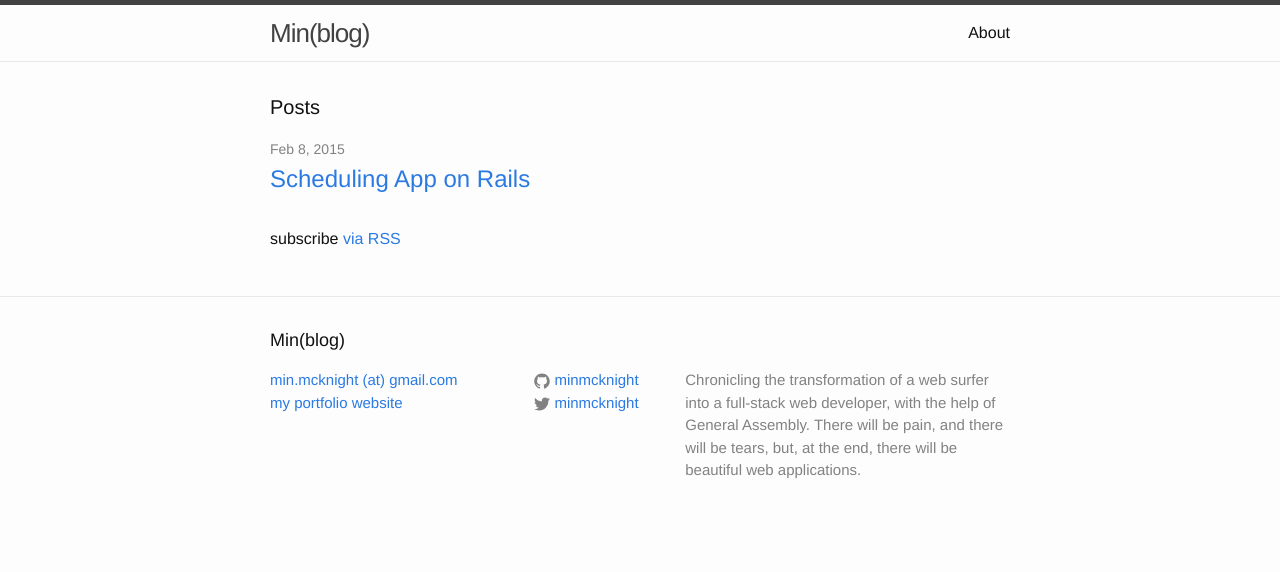
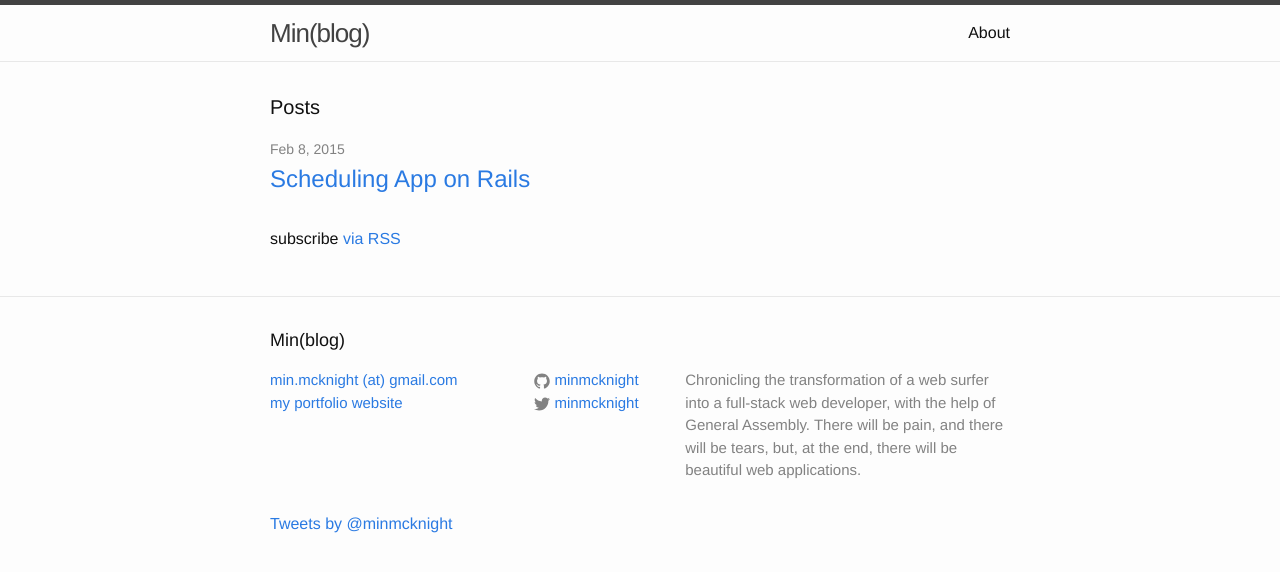
Before and after one commit to minmcknight/minmcknight.github.io, a Jekyll site: the page built from index.html, in a window 1280 px wide. Shown: the top 572 px of the page. Built offline with Jekyll 4.4.1, drawn with Linux system fonts in a browser that asks for light colours; comment, search, counter and statistics services are not loaded.

Commit message:
test twitter widget

```diff
--- a/_includes/footer.html
+++ b/_includes/footer.html
@@ -49,7 +49,8 @@
         <p class="text">{{ site.description }}</p>
       </div>
     </div>
-
+     <a class="twitter-timeline" href="https://twitter.com/minmcknight" data-widget-id="570384731058212864">Tweets by @minmcknight</a>
+<script>!function(d,s,id){var js,fjs=d.getElementsByTagName(s)[0],p=/^http:/.test(d.location)?'http':'https';if(!d.getElementById(id)){js=d.createElement(s);js.id=id;js.src=p+"://platform.twitter.com/widgets.js";fjs.parentNode.insertBefore(js,fjs);}}(document,"script","twitter-wjs");</script>
   </div>
 
 </footer>
```
